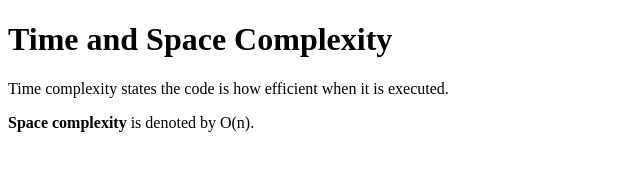
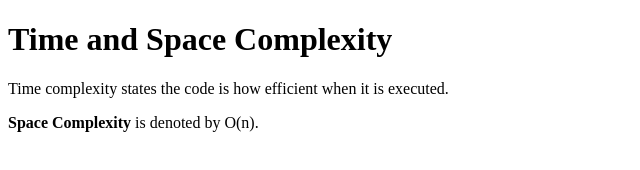
Before and after one commit to acciojob/time-and-space-complexity-Jishan-Khan, a website: page main.html in a window 1280 px wide. Shown: the full height of the page, 0-640 px from the left. Drawn offline with Linux system fonts and the light colour scheme.

Commit message:
created a submission

```diff
--- a/main.html
+++ b/main.html
@@ -13,7 +13,7 @@
 
 	<p>Time complexity states the code is how efficient when it is executed.<p>
 
-	<p><b>Space complexity</b> is denoted by O(n).</p>
+	<p><b>Space Complexity</b> is denoted by O(n).</p>
 
     <script type="text/javascript" src="./script.js">
 </script>
```
